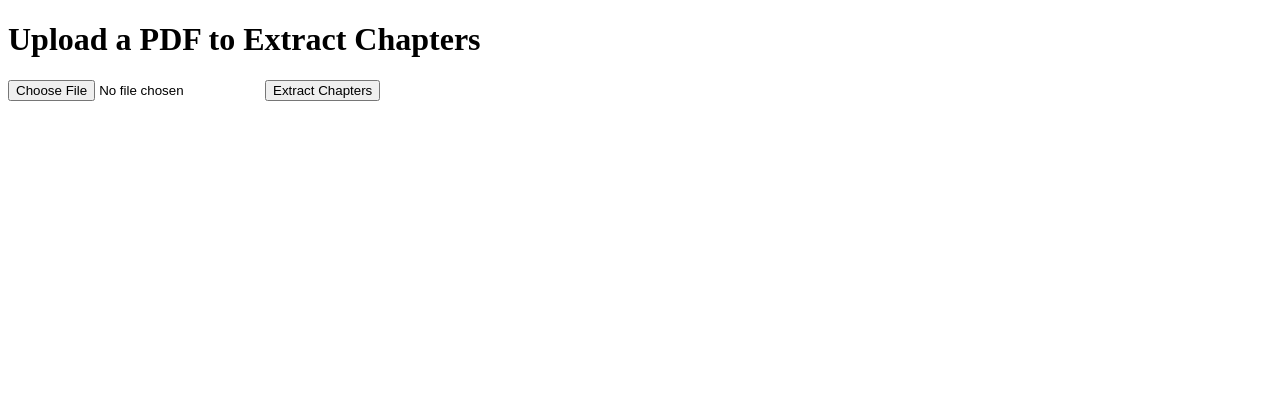
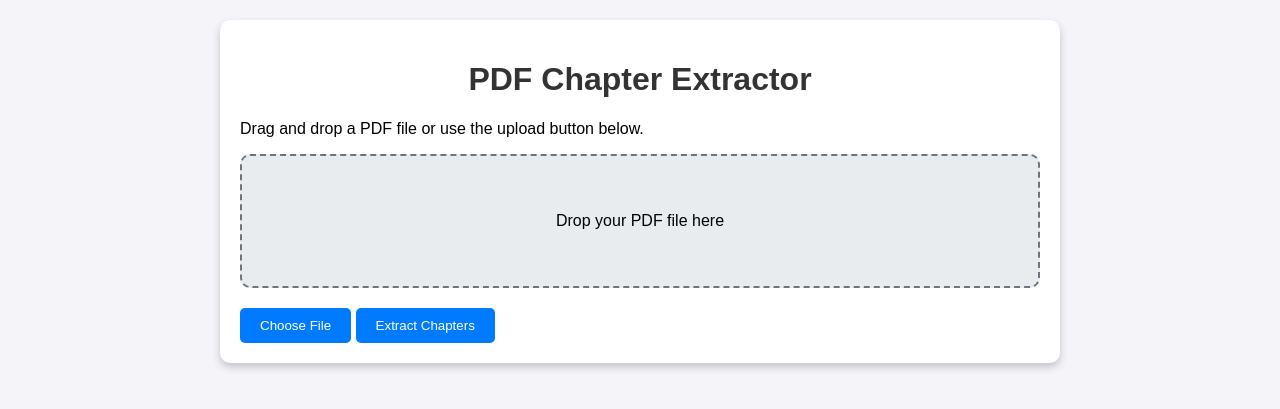
Before and after one commit to ayazahmed04/SplitChapter, a Flask app: page / in a window 1280 px wide. Shown: the top 409 px of the page. Run offline with Flask 3, Linux system fonts and the light colour scheme.

Commit message:
Upload functionality add

```diff
--- a/app.py
+++ b/app.py
@@ -1,9 +1,14 @@
 from flask import Flask, render_template, request, send_file
 import os
 import pdfplumber
-import io
 
 app = Flask(__name__)
+
+UPLOAD_FOLDER = "uploads"
+
+# Create the uploads directory if it doesn't exist
+if not os.path.exists(UPLOAD_FOLDER):
+    os.makedirs(UPLOAD_FOLDER)
 
 def extract_chapters(pdf_path):
     chapters = []
@@ -21,7 +26,7 @@ def index():
         uploaded_file = request.files.get("file")
         if uploaded_file and uploaded_file.filename.endswith(".pdf"):
             # Save file temporarily
-            filepath = os.path.join("uploads", uploaded_file.filename)
+            filepath = os.path.join(UPLOAD_FOLDER, uploaded_file.filename)
             uploaded_file.save(filepath)
 
             # Extract chapters
--- /dev/null
+++ b/static/script.js
@@ -0,0 +1,33 @@
+const dropArea = document.getElementById('drop-area')
+const fileInput = document.getElementById('file-input')
+const uploadForm = document.getElementById('upload-form')
+const uploadBtn = document.getElementById('upload-btn')
+
+// Highlight drop area when file is dragged over
+;['dragenter', 'dragover'].forEach((event) => {
+   dropArea.addEventListener(event, (e) => {
+      e.preventDefault()
+      dropArea.classList.add('drag-over')
+   })
+})
+
+// Remove highlight when file is dragged out or dropped
+;['dragleave', 'drop'].forEach((event) => {
+   dropArea.addEventListener(event, (e) => {
+      e.preventDefault()
+      dropArea.classList.remove('drag-over')
+   })
+})
+
+// Handle dropped files
+dropArea.addEventListener('drop', (e) => {
+   e.preventDefault()
+   const files = e.dataTransfer.files
+   if (files.length) {
+      fileInput.files = files // Attach the dropped files to the hidden file input
+      uploadForm.submit() // Automatically submit the form
+   }
+})
+
+// Trigger file input click on button click
+uploadBtn.addEventListener('click', () => fileInput.click())
--- /dev/null
+++ b/static/styles.css
@@ -0,0 +1,49 @@
+body {
+   font-family: Arial, sans-serif;
+   background-color: #f4f4f9;
+   margin: 0;
+   padding: 20px;
+}
+
+.container {
+   max-width: 800px;
+   margin: 0 auto;
+   padding: 20px;
+   background: #fff;
+   border-radius: 10px;
+   box-shadow: 0 4px 8px rgba(0, 0, 0, 0.2);
+}
+
+h1 {
+   text-align: center;
+   color: #333;
+}
+
+#drop-area {
+   border: 2px dashed #6c757d;
+   border-radius: 10px;
+   padding: 40px;
+   text-align: center;
+   margin-bottom: 20px;
+   background-color: #e9ecef;
+   transition: background-color 0.3s ease;
+}
+
+#drop-area.drag-over {
+   background-color: #d4edda;
+   border-color: #28a745;
+}
+
+button {
+   background-color: #007bff;
+   color: #fff;
+   padding: 10px 20px;
+   border: none;
+   border-radius: 5px;
+   cursor: pointer;
+   transition: background-color 0.3s ease;
+}
+
+button:hover {
+   background-color: #0056b3;
+}
--- a/templates/index.html
+++ b/templates/index.html
@@ -4,13 +4,31 @@
       <meta charset="UTF-8" />
       <meta name="viewport" content="width=device-width, initial-scale=1.0" />
       <title>PDF Chapter Extractor</title>
+      <link rel="stylesheet" href="/static/styles.css" />
    </head>
    <body>
-      <h1>Upload a PDF to Extract Chapters</h1>
-      <form method="post" enctype="multipart/form-data">
-         <input type="file" name="file" accept=".pdf" required />
+      <div class="container">
+         <h1>PDF Chapter Extractor</h1>
+         <p>Drag and drop a PDF file or use the upload button below.</p>
+
+         <!-- Drag-and-drop area -->
+         <div id="drop-area" class="drop-area">
+            <p>Drop your PDF file here</p>
+         </div>
+
+         <!-- Fallback upload form -->
+         <form id="upload-form" method="post" enctype="multipart/form-data">
+            <input
+               id="file-input"
+               type="file"
+               name="file"
+               accept=".pdf"
+               hidden
+            />
+            <button id="upload-btn" type="button">Choose File</button>
             <button type="submit">Extract Chapters</button>
          </form>
+
          {% if chapters %}
          <h2>Extracted Chapters</h2>
          <ul>
@@ -19,5 +37,8 @@
             {% endfor %}
          </ul>
          {% endif %}
+      </div>
+
+      <script src="/static/script.js"></script>
    </body>
 </html>
```
Also changed, not shown: 1 other file. Lines whose indentation alone changed are shown as unchanged.
